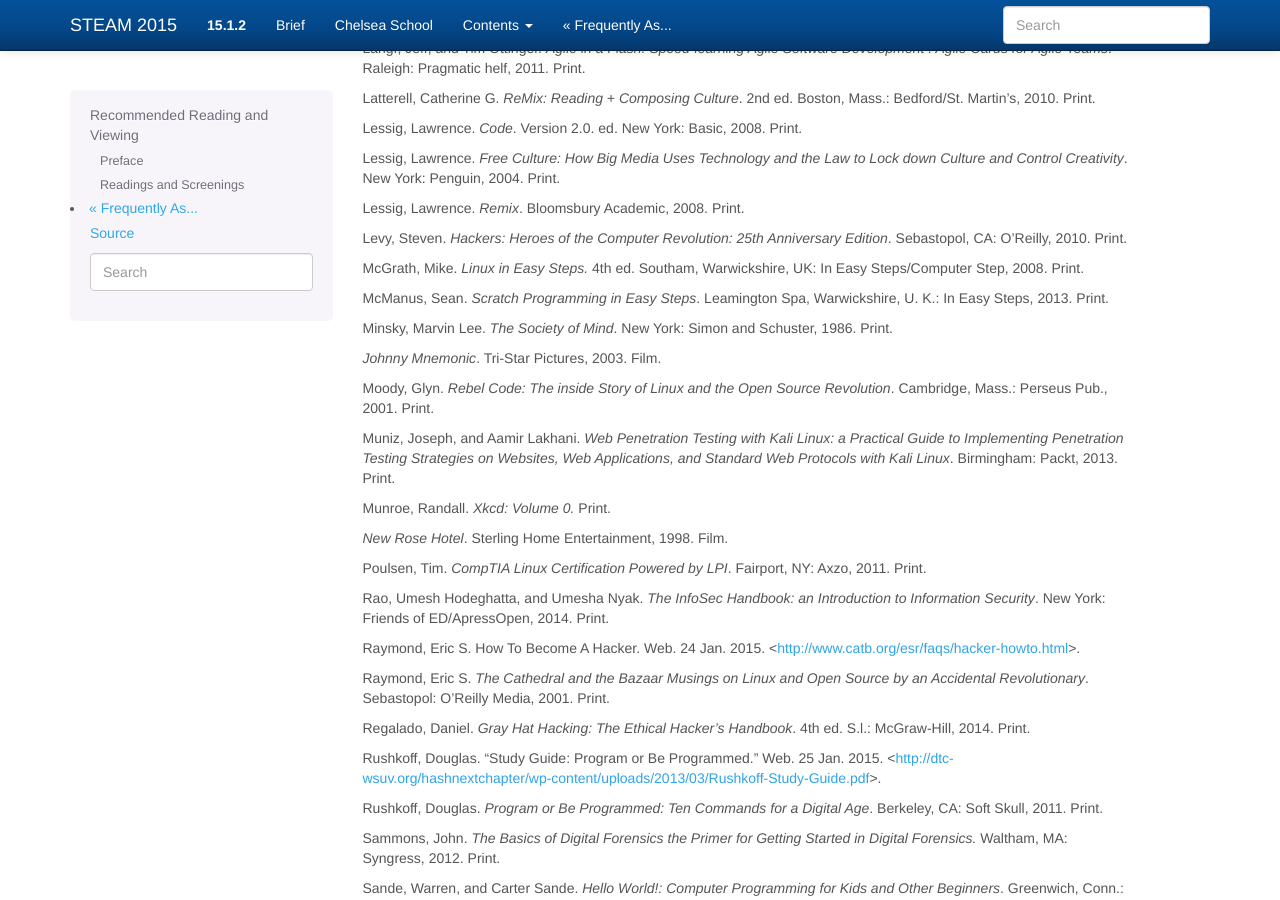
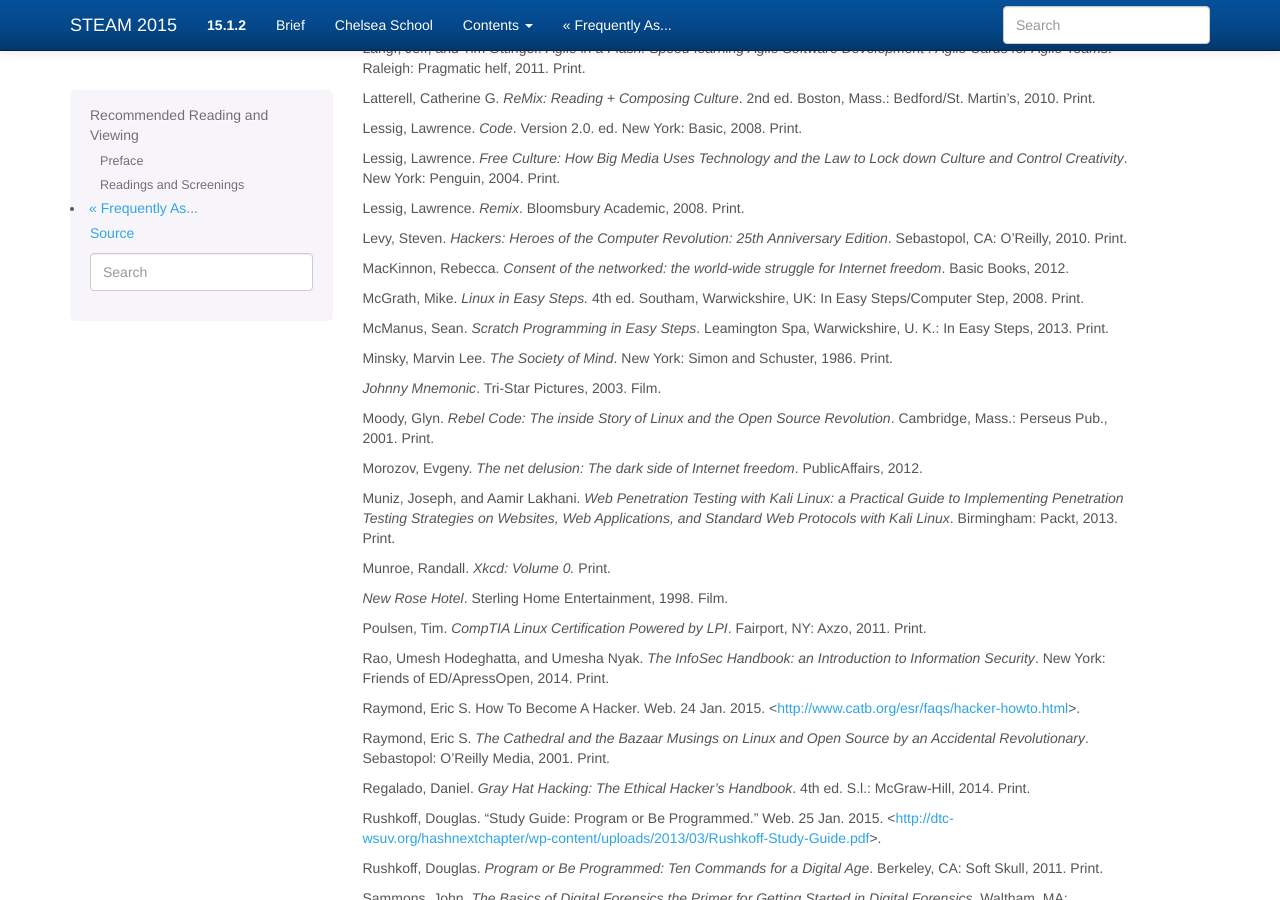
Before and after one commit to ghoulmann/summer-steam-program-details-2015, a Sphinx documentation site: the page built from details-pdf/source/resources.rst, in a window 1280 px wide and 900 px high, scrolled down 1837 px. Built offline with Sphinx 7.4.7, drawn with Linux system fonts in a browser that asks for light colours.

Commit message:
added resources

```diff
--- a/details-pdf/source/resources.rst
+++ b/details-pdf/source/resources.rst
@@ -132,6 +132,8 @@
 Levy, Steven. *Hackers: Heroes of the Computer Revolution: 25th
 Anniversary Edition*. Sebastopol, CA: O'Reilly, 2010. Print.
 
+MacKinnon, Rebecca. *Consent of the networked: the world-wide struggle for Internet freedom*. Basic Books, 2012.
+
 McGrath, Mike. *Linux in Easy Steps.* 4th ed. Southam, Warwickshire, UK:
 In Easy Steps/Computer Step, 2008. Print.
 
@@ -145,6 +147,8 @@
 
 Moody, Glyn. *Rebel Code: The inside Story of Linux and the Open Source
 Revolution*. Cambridge, Mass.: Perseus Pub., 2001. Print.
+
+Morozov, Evgeny. *The net delusion: The dark side of Internet freedom*. PublicAffairs, 2012.
 
 Muniz, Joseph, and Aamir Lakhani. *Web Penetration Testing with Kali Linux: a Practical Guide to Implementing Penetration Testing Strategies on Websites, Web Applications, and Standard Web Protocols with Kali Linux*. Birmingham: Packt, 2013. Print.
 
--- a/details-web/source/resources.rst
+++ b/details-web/source/resources.rst
@@ -132,6 +132,8 @@
 Levy, Steven. *Hackers: Heroes of the Computer Revolution: 25th
 Anniversary Edition*. Sebastopol, CA: O'Reilly, 2010. Print.
 
+MacKinnon, Rebecca. *Consent of the networked: the world-wide struggle for Internet freedom*. Basic Books, 2012.
+
 McGrath, Mike. *Linux in Easy Steps.* 4th ed. Southam, Warwickshire, UK:
 In Easy Steps/Computer Step, 2008. Print.
 
@@ -145,6 +147,8 @@
 
 Moody, Glyn. *Rebel Code: The inside Story of Linux and the Open Source
 Revolution*. Cambridge, Mass.: Perseus Pub., 2001. Print.
+
+Morozov, Evgeny. *The net delusion: The dark side of Internet freedom*. PublicAffairs, 2012.
 
 Muniz, Joseph, and Aamir Lakhani. *Web Penetration Testing with Kali Linux: a Practical Guide to Implementing Penetration Testing Strategies on Websites, Web Applications, and Standard Web Protocols with Kali Linux*. Birmingham: Packt, 2013. Print.
 
```
